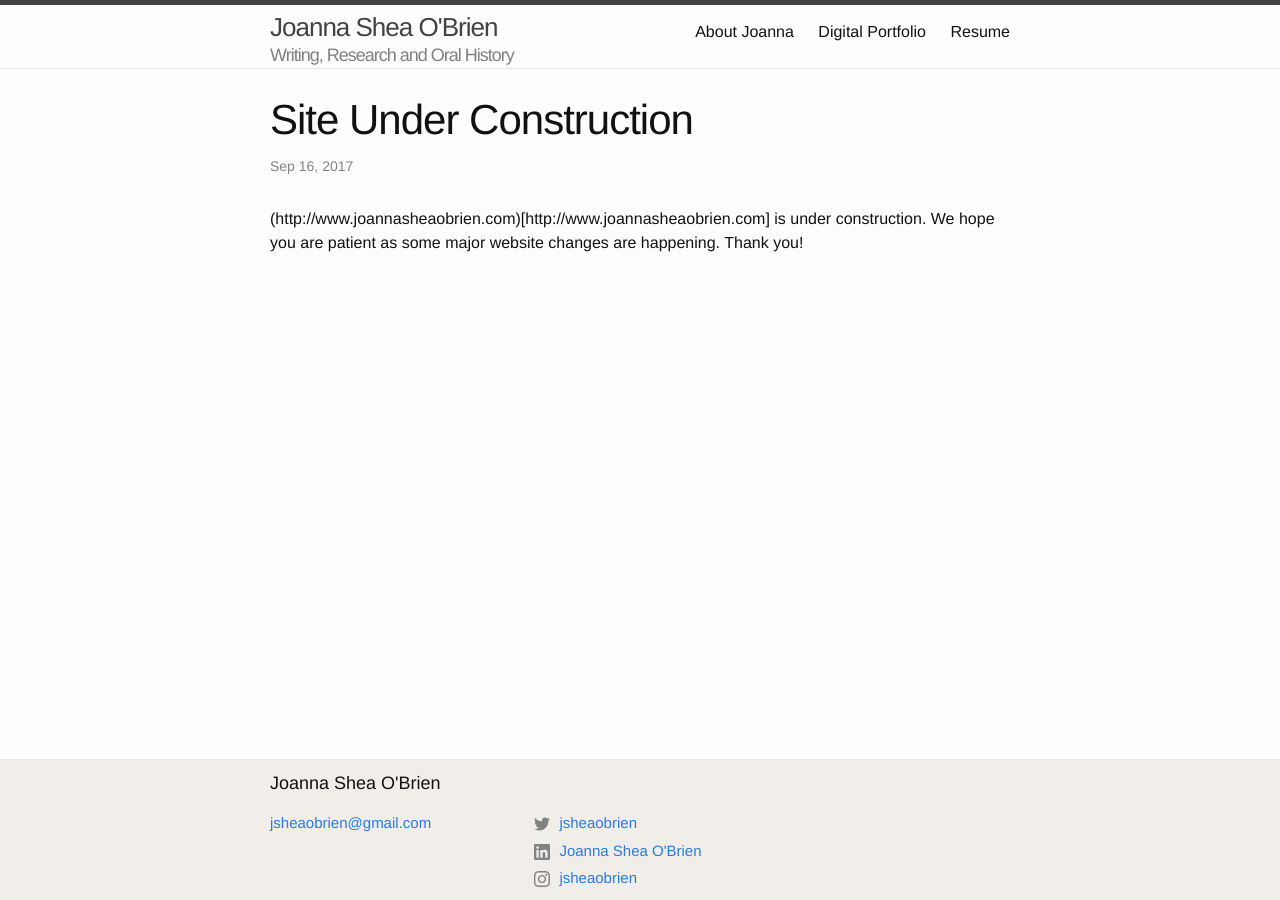
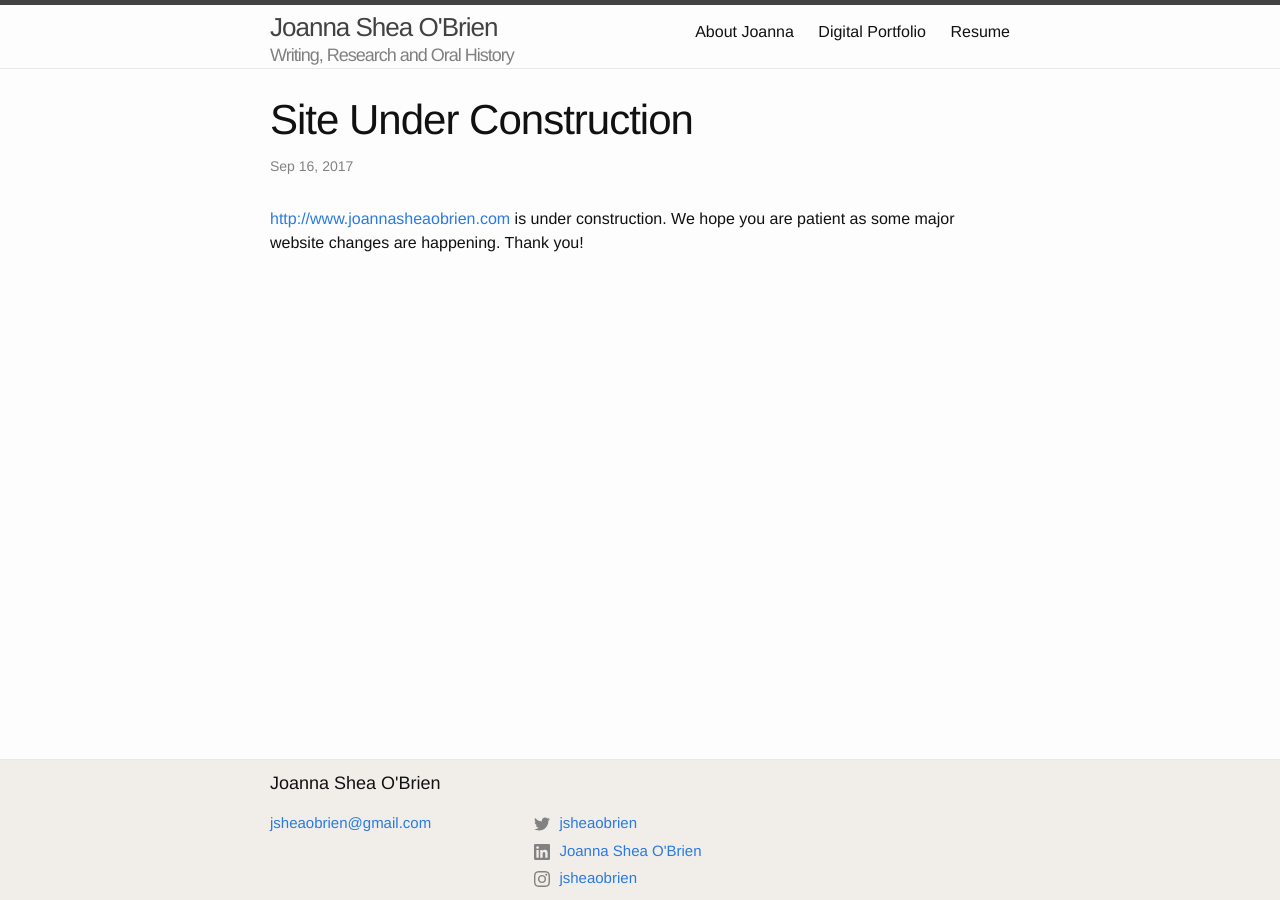
Before and after one commit to joannas7/joannas7.github.io, a Jekyll site: the page built from _posts/2017-09-16-Site-Under-Construction.md, in a window 1280 px wide. Built offline with Jekyll 4.4.1, drawn with Linux system fonts in a browser that asks for light colours.

Commit message:
fixed post link

```diff
--- a/_posts/2017-09-16-Site-Under-Construction.md
+++ b/_posts/2017-09-16-Site-Under-Construction.md
@@ -5,4 +5,4 @@ date: '2017-09-16 08:18:10 -0400'
 categories: blog
 published: true
 ---
-(http://www.joannasheaobrien.com)[http://www.joannasheaobrien.com] is under construction. We hope you are patient as some major website changes are happening. Thank you!
+[http://www.joannasheaobrien.com](http://www.joannasheaobrien.com) is under construction. We hope you are patient as some major website changes are happening. Thank you!
```
